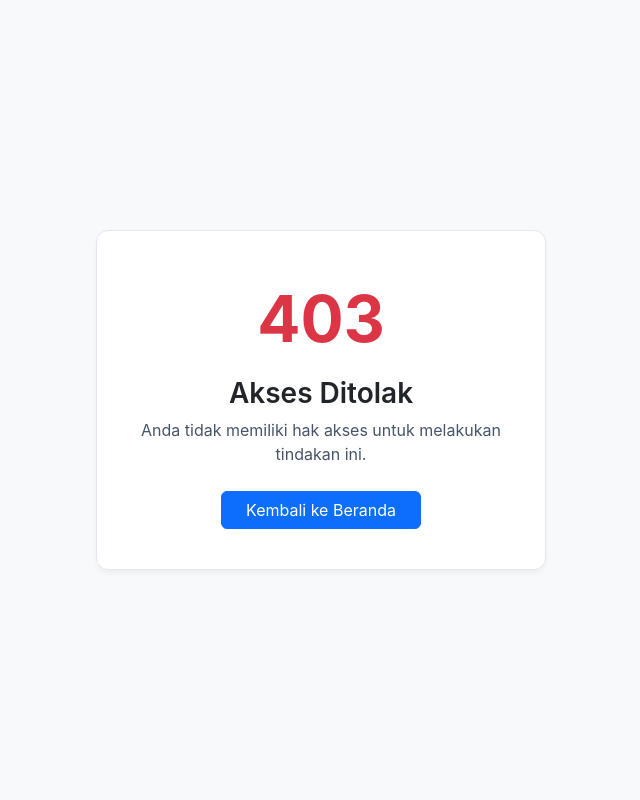
After one commit to adnemicano/wadpekan2, a Laravel app: template TUGASBESAR_M3_MARCEL/topik_bidang_ilmu/resources/views/errors/403.blade.php in a window 1280 px wide. The commit adds this page. Shown: the whole page, without its empty margins (319-959 px from the left). Run offline with Laravel 12, Linux system fonts and the light colour scheme; the template is opened without the code that fills it, so the values that code supplies are empty; a user stored in the database is signed in; data comes from the database, SQL or seed files in the repository; parts of the project's set-up code (start-up, migrations or seed data) failed here and were passed over.

Commit message:
wad week 9

```diff
--- a/TUGASBESAR_M3_MARCEL/topik_bidang_ilmu/app/Models/User.php
+++ b/TUGASBESAR_M3_MARCEL/topik_bidang_ilmu/app/Models/User.php
@@ -19,6 +19,11 @@ class User extends Authenticatable
         'role',
     ];
 
+    public function hasRole($role)
+    {
+        return $this->role === $role;
+    }
+
     protected $hidden = [
         'password',
         'remember_token',
--- a/TUGASBESAR_M3_MARCEL/topik_bidang_ilmu/app/Providers/AppServiceProvider.php
+++ b/TUGASBESAR_M3_MARCEL/topik_bidang_ilmu/app/Providers/AppServiceProvider.php
@@ -3,6 +3,8 @@
 namespace App\Providers;
 
 use Illuminate\Support\ServiceProvider;
+use App\Models\User;
+use Illuminate\Support\Facades\Gate;
 
 class AppServiceProvider extends ServiceProvider
 {
@@ -19,6 +21,9 @@ class AppServiceProvider extends ServiceProvider
      */
     public function boot(): void
     {
-        //
+        // Mendefinisikan Gate khusus admin
+        Gate::define('akses-admin', function (User $user) {
+            return $user->hasRole('admin');
+        });
     }
 }
--- a/TUGASBESAR_M3_MARCEL/topik_bidang_ilmu/bootstrap/app.php
+++ b/TUGASBESAR_M3_MARCEL/topik_bidang_ilmu/bootstrap/app.php
@@ -7,12 +7,17 @@ use Illuminate\Foundation\Configuration\Middleware;
 return Application::configure(basePath: dirname(__DIR__))
     ->withRouting(
         web: __DIR__.'/../routes/web.php',
-        commands: __DIR__.'/../routes/console.php',
+        commands: __DIR__.'/../console.php',
         health: '/up',
     )
-    ->withMiddleware(function (Middleware $middleware): void {
-        //
+    ->withMiddleware(function (Middleware $middleware) {
+        // Mendaftarkan alias middleware role sesuai modul
+        $middleware->alias([
+            'role' => \App\Http\Middleware\RoleMiddleware::class,
+        ]);
+
+        $middleware->redirectGuestsTo(fn () => route('login'));
     })
-    ->withExceptions(function (Exceptions $exceptions): void {
+    ->withExceptions(function (Exceptions $exceptions) {
         //
     })->create();
--- /dev/null
+++ b/TUGASBESAR_M3_MARCEL/topik_bidang_ilmu/resources/views/errors/403.blade.php
@@ -0,0 +1,50 @@
+<!DOCTYPE html>
+<html lang="id">
+<head>
+    <meta charset="UTF-8">
+    <meta name="viewport" content="width=device-width, initial-scale=1.0">
+    <title>403 - Akses Ditolak</title>
+    <link rel="stylesheet" href="https://cdn.jsdelivr.net/npm/bootstrap@5.3.0/dist/css/bootstrap.min.css">
+    <style>
+        body {
+            background-color: #f8f9fa;
+            font-family: -apple-system, BlinkMacSystemFont, "Segoe UI", Roboto, sans-serif;
+            display: flex;
+            align-items: center;
+            justify-content: center;
+            height: 100vh;
+        }
+        .error-card {
+            border: 1px solid #e2e8f0;
+            border-radius: 12px;
+            box-shadow: 0 4px 6px -1px rgba(0, 0, 0, 0.05);
+            background-color: #ffffff;
+            padding: 40px;
+            text-align: center;
+            max-width: 450px;
+            width: 100%;
+        }
+        .error-code {
+            font-size: 4rem;
+            font-weight: 700;
+            color: #dc3545;
+            margin-bottom: 10px;
+        }
+        .error-message {
+            color: #475569;
+            margin-bottom: 25px;
+            font-size: 1rem;
+        }
+    </style>
+</head>
+<body>
+    <div class="error-card">
+        <div class="error-code">403</div>
+        <h3 class="fw-semibold mb-2">Akses Ditolak</h3>
+        <p class="error-message">
+            {{ $exception->getMessage() ?: 'Anda tidak memiliki hak akses untuk melakukan tindakan ini.' }}
+        </p>
+        <a href="{{ url('/topik') }}" class="btn btn-primary px-4">Kembali ke Beranda</a>
+    </div>
+</body>
+</html>
--- a/TUGASBESAR_M3_MARCEL/topik_bidang_ilmu/routes/web.php
+++ b/TUGASBESAR_M3_MARCEL/topik_bidang_ilmu/routes/web.php
@@ -1,33 +1,42 @@
 <?php
 
 use Illuminate\Support\Facades\Route;
-use Illuminate\Support\Facades\DB;
 use App\Http\Controllers\TopikBidangIlmuController;
 use App\Http\Controllers\AuthController;
 
-use App\Http\Controllers\TopikBidangIlmuController as TopikController;
-Route::get('/', [TopikController::class, 'index']);
+// Publik: boleh dibuka tanpa login
+Route::get('/topik', [TopikBidangIlmuController::class, 'index'])->name('topik.index');
 
-Route::get('/login', [AuthController::class, 'showLoginForm'])->name('login');
-Route::post('/login', [AuthController::class, 'login'])->name('login.process');
-Route::post('/logout', [AuthController::class, 'logout'])->name('logout');
-
-Route::resource('topik', TopikBidangIlmuController::class);
-
-Route::get('/tes-koneksi', function () {
-    try {
-        DB::connection()->getPdo();
-        return "DB berhasil connect";
-    } catch (\Exception $e) {
-        return "DB gagal connect " . $e->getMessage();
-    }
+// Hanya untuk yang BELUM login (halaman login)
+Route::middleware('guest')->group(function () {
+    Route::get('/login', [AuthController::class, 'showLoginForm'])->name('login');
+    Route::post('/login', [AuthController::class, 'login'])->name('login.process');
 });
 
-Route::get('/tes-data', function () {
-    try {
-        $data = TopikBidangIlmu::all();
-        return response()->json($data);
-    } catch (\Exception $e) {
-        return "Gagal mengambil data: " . $e->getMessage();
-    }
+// Hanya untuk yang SUDAH login
+Route::middleware('auth')->group(function () {
+    Route::post('/logout', [AuthController::class, 'logout'])->name('logout');
+
+    // Di dalam auth: dibatasi berdasarkan peran (Operator & Admin boleh akses edit/update)
+    Route::middleware('role:operator,admin')->group(function () {
+        Route::get('/topik/create', [TopikBidangIlmuController::class, 'create'])->name('topik.create');
+        Route::post('/topik', [TopikBidangIlmuController::class, 'store'])->name('topik.store');
+        Route::get('/topik/{id}/edit', [TopikBidangIlmuController::class, 'edit'])
+            ->name('topik.edit')
+            ->can('update', 'topikBidangIlmu');
+        Route::put('/topik/{id}', [TopikBidangIlmuController::class, 'update'])
+            ->name('topik.update')
+            ->can('update', 'topikBidangIlmu');
+    });
+
+    // KHUSUS HAPUS: Hanya boleh diakses oleh 'admin'
+    Route::delete('/topik/{id}', [TopikBidangIlmuController::class, 'destroy'])
+        ->name('topik.destroy')
+        ->can('delete', 'topikBidangIlmu')
+        ->middleware('role:admin');
+
+    // Contoh Route yang dilindungi oleh Gate 'akses-admin'
+    Route::get('/topik/laporan-admin', [TopikBidangIlmuController::class, 'laporan'])
+    ->middleware(['auth', 'can:akses-admin'])
+    ->name('topik.laporan');
 });
```
Also changed, not shown: TUGASBESAR_M3_MARCEL/topik_bidang_ilmu/app/Http/Controllers/TopikBidangIlmuController.php (+17 -11 lines), TUGASBESAR_M3_MARCEL/topik_bidang_ilmu/app/Http/Middleware/RoleMiddleware.php (added, +33 -0 lines), TUGASBESAR_M3_MARCEL/topik_bidang_ilmu/app/Policies/TopikBidangIlmuPolicy.php (added, +69 -0 lines), TUGASBESAR_M3_MARCEL/topik_bidang_ilmu/database/seeders/DatabaseSeeder.php (+12 -1 lines), TUGASBESAR_M3_MARCEL/topik_bidang_ilmu/resources/views/topik/index.blade.php (+12 -6 lines).
